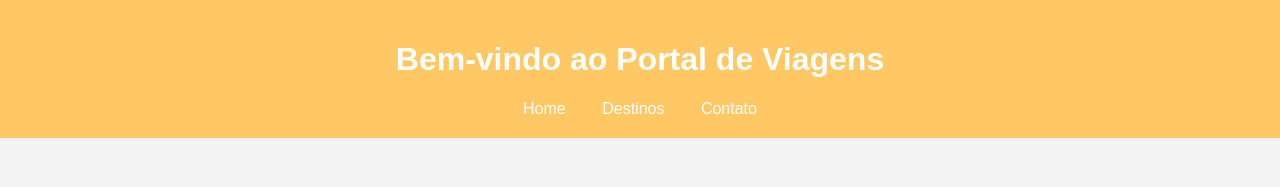
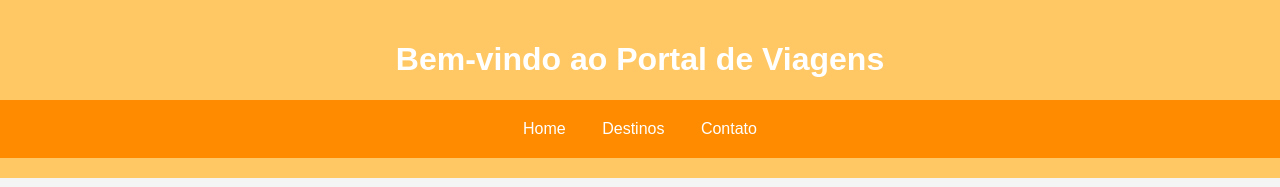
Before and after one commit to kpascoal-hub/trabalho, a plain HTML site: page index.html in a window 1280 px wide. Shown: the top 187 px of the page. Drawn offline with Linux system fonts and the light colour scheme.

Commit message:
Update estilo.css

```diff
--- a/estilo.css
+++ b/estilo.css
@@ -9,6 +9,12 @@ body {
 
 header {
     background-color: #FFC864;
+    color: white;
+    padding: 20px 0;
+    text-align: center;
+}
+.H {
+    background-color: #FF8C00;
     color: white;
     padding: 20px 0;
     text-align: center;
```
